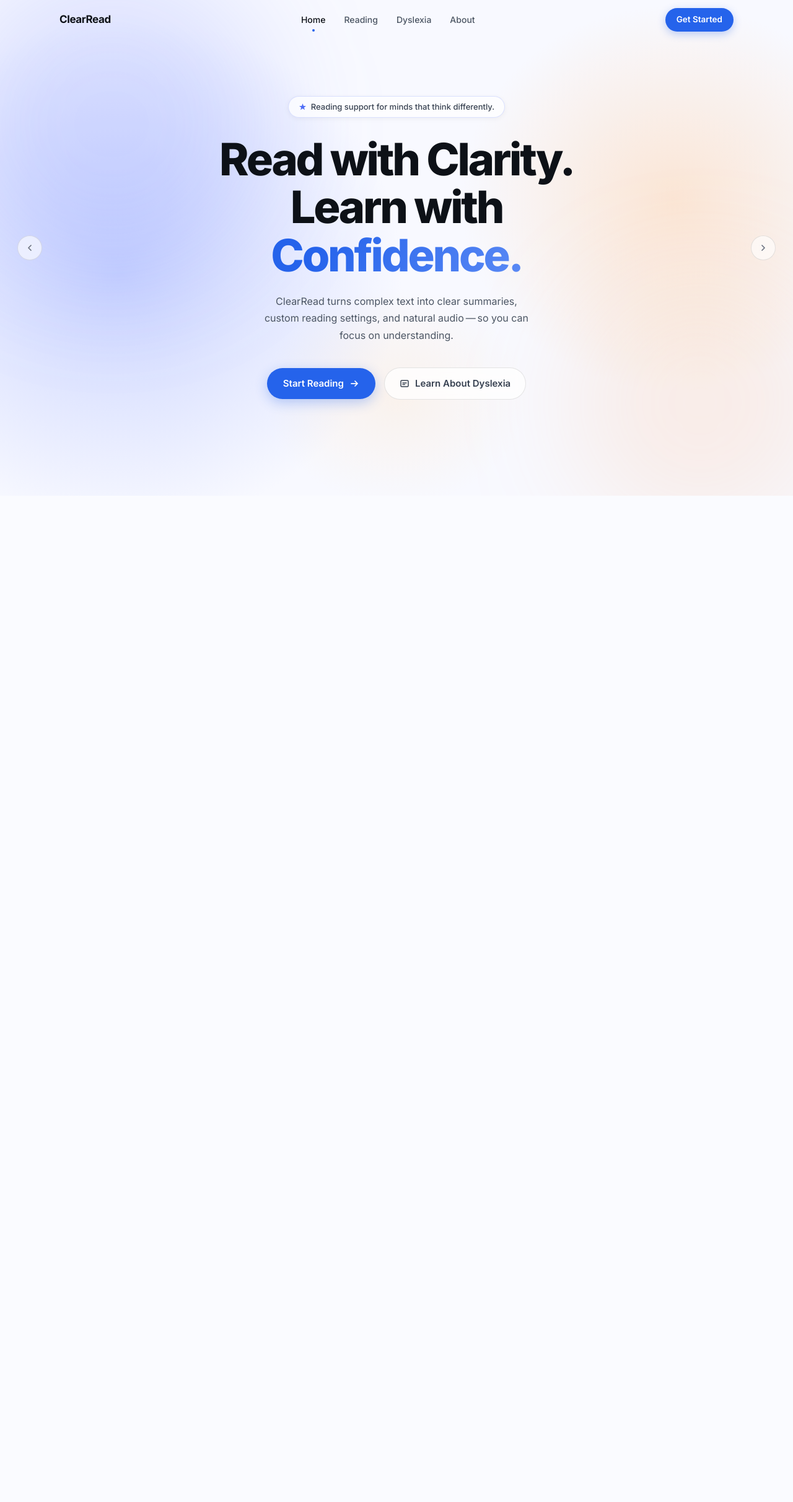
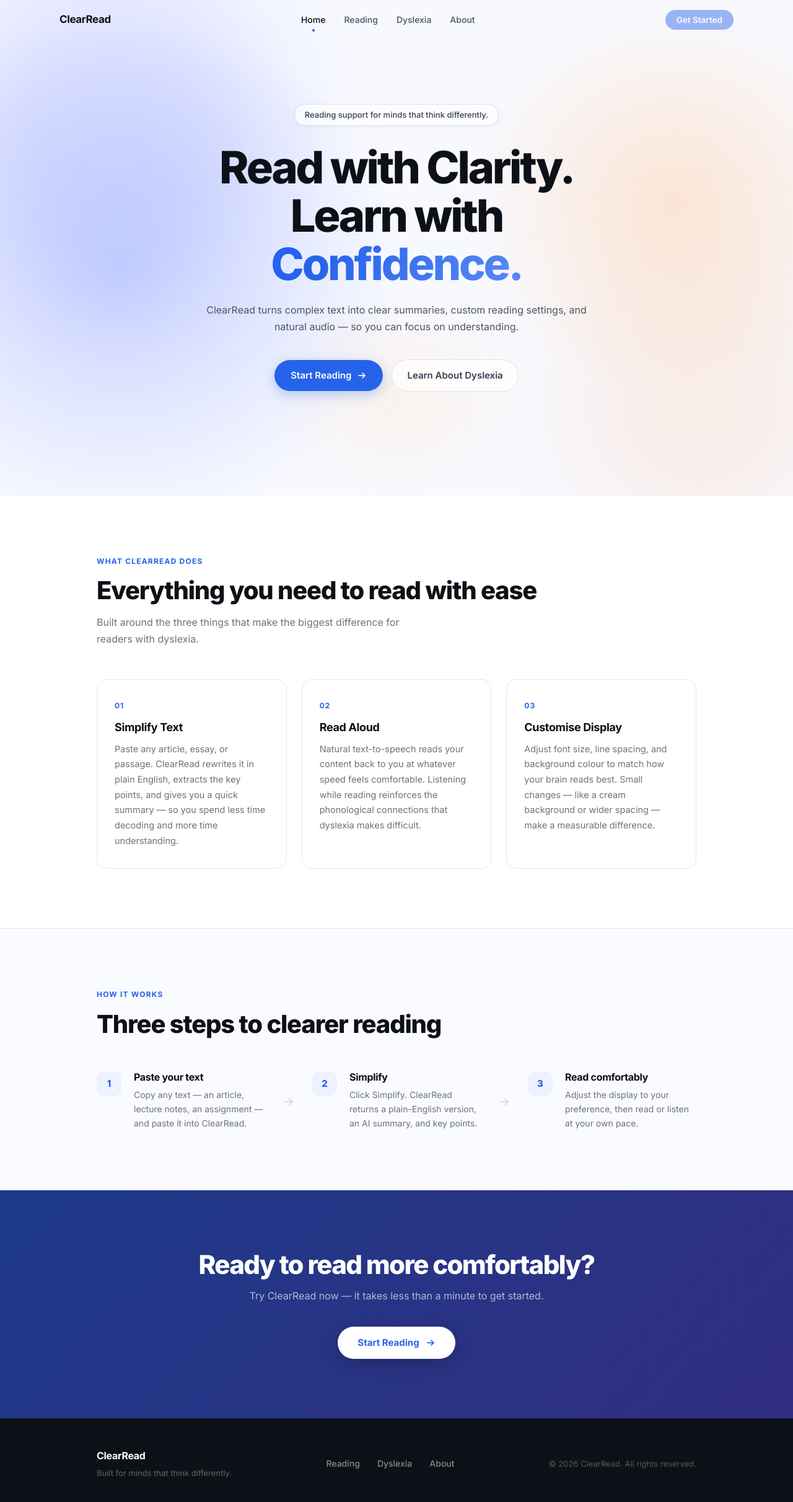
Before and after one commit to fit5120-tp43-12am/fit5120-tp43-newclearread, a Vue app in the folder frontend/: page / in a window 1280 px wide. Shown: the top 2424 px of the page at 62% size. Before the commit the page ends 800 px from the top, so only its background shows below. Built offline with nearby package versions, Linux system fonts and the light colour scheme.

Commit message:
Update Home page, add feature block and how it works block.

```diff
--- a/frontend/src/views/HomePage.vue
+++ b/frontend/src/views/HomePage.vue
@@ -2,11 +2,7 @@
 import { ref, onMounted, onUnmounted } from 'vue'
 
 const scrolled = ref(false)
-
-function onScroll() {
-  scrolled.value = window.scrollY > 10
-}
-
+function onScroll() { scrolled.value = window.scrollY > 10 }
 onMounted(() => window.addEventListener('scroll', onScroll))
 onUnmounted(() => window.removeEventListener('scroll', onScroll))
 </script>
@@ -14,63 +10,38 @@ onUnmounted(() => window.removeEventListener('scroll', onScroll))
 <template>
   <div class="page">
 
-    <!-- Navbar -->
+    <!-- ── Navbar ── -->
     <nav :class="['navbar', { 'navbar--scrolled': scrolled }]">
       <div class="nav-inner">
         <a href="/" class="nav-logo">ClearRead</a>
-
         <ul class="nav-links">
-          <li><a href="/" class="nav-link nav-link--active">Home</a></li>
-          <li><a href="/reading" class="nav-link">Reading</a></li>
+          <li><a href="/"         class="nav-link nav-link--active">Home</a></li>
+          <li><a href="/reading"  class="nav-link">Reading</a></li>
           <li><a href="/dyslexia" class="nav-link">Dyslexia</a></li>
-          <li><a href="#" class="nav-link">About</a></li>
+          <li><a href="#"         class="nav-link">About</a></li>
         </ul>
-
-        <a href="#" class="btn-nav">Get Started</a>
+        <button class="btn-nav btn-nav--disabled" disabled>Get Started</button>
       </div>
     </nav>
 
-    <!-- Hero -->
+    <!-- ── Hero ── -->
     <section class="hero">
-      <!-- Gradient background blobs -->
       <div class="blob blob--blue"></div>
       <div class="blob blob--peach"></div>
 
-      <!-- Side decorative circles -->
-      <button class="side-btn side-btn--left" aria-label="Previous">
-        <svg width="18" height="18" viewBox="0 0 18 18" fill="none">
-          <path d="M11 13L7 9L11 5" stroke="currentColor" stroke-width="1.75" stroke-linecap="round" stroke-linejoin="round"/>
-        </svg>
-      </button>
-      <button class="side-btn side-btn--right" aria-label="Next">
-        <svg width="18" height="18" viewBox="0 0 18 18" fill="none">
-          <path d="M7 5L11 9L7 13" stroke="currentColor" stroke-width="1.75" stroke-linecap="round" stroke-linejoin="round"/>
-        </svg>
-      </button>
-
       <div class="hero-content">
-        <!-- Badge -->
         <div class="badge">
-          <svg width="13" height="13" viewBox="0 0 13 13" fill="none">
-            <path d="M6.5 1L8 5H12L8.8 7.5L10 11.5L6.5 9L3 11.5L4.2 7.5L1 5H5L6.5 1Z" fill="#4f6ef7"/>
-          </svg>
           Reading support for minds that think differently.
         </div>
-
-        <!-- Heading -->
         <h1 class="hero-title">
           Read with Clarity.<br/>
           Learn with <span class="highlight">Confidence.</span>
         </h1>
-
-        <!-- Subtitle -->
         <p class="hero-sub">
-          ClearRead turns complex text into clear summaries,<br/>
-          custom reading settings, and natural audio&thinsp;&mdash;&thinsp;so you can<br/>
+          ClearRead turns complex text into clear summaries,
+          custom reading settings, and natural audio — so you can
           focus on understanding.
         </p>
-
-        <!-- Buttons -->
         <div class="hero-actions">
           <a href="/reading" class="btn-start">
             Start Reading
@@ -78,16 +49,111 @@ onUnmounted(() => window.removeEventListener('scroll', onScroll))
               <path d="M3 8H13M13 8L9 4M13 8L9 12" stroke="currentColor" stroke-width="1.75" stroke-linecap="round" stroke-linejoin="round"/>
             </svg>
           </a>
-          <a href="/dyslexia" class="btn-learn">
-            <svg width="16" height="16" viewBox="0 0 16 16" fill="none">
-              <rect x="2" y="3" width="12" height="10" rx="1.5" stroke="currentColor" stroke-width="1.5"/>
-              <path d="M5 7h6M5 9.5h3.5" stroke="currentColor" stroke-width="1.5" stroke-linecap="round"/>
-            </svg>
+          <a href="/dyslexia" class="btn-ghost">
             Learn About Dyslexia
           </a>
         </div>
       </div>
     </section>
+
+    <!-- ── Features ── -->
+    <section class="section-features">
+      <div class="container">
+        <p class="eyebrow">What ClearRead does</p>
+        <h2 class="section-title">Everything you need to read with ease</h2>
+        <p class="section-sub">Built around the three things that make the biggest difference for readers with dyslexia.</p>
+
+        <div class="features-grid">
+          <div class="feature-card">
+            <div class="feature-num">01</div>
+            <h3>Simplify Text</h3>
+            <p>Paste any article, essay, or passage. ClearRead rewrites it in plain English, extracts the key points, and gives you a quick summary — so you spend less time decoding and more time understanding.</p>
+          </div>
+          <div class="feature-card">
+            <div class="feature-num">02</div>
+            <h3>Read Aloud</h3>
+            <p>Natural text-to-speech reads your content back to you at whatever speed feels comfortable. Listening while reading reinforces the phonological connections that dyslexia makes difficult.</p>
+          </div>
+          <div class="feature-card">
+            <div class="feature-num">03</div>
+            <h3>Customise Display</h3>
+            <p>Adjust font size, line spacing, and background colour to match how your brain reads best. Small changes — like a cream background or wider spacing — make a measurable difference.</p>
+          </div>
+        </div>
+      </div>
+    </section>
+
+    <!-- ── How it works ── -->
+    <section class="section-steps">
+      <div class="container">
+        <p class="eyebrow">How it works</p>
+        <h2 class="section-title">Three steps to clearer reading</h2>
+
+        <div class="steps-row">
+          <div class="step">
+            <span class="step-num">1</span>
+            <div class="step-body">
+              <h3>Paste your text</h3>
+              <p>Copy any text — an article, lecture notes, an assignment — and paste it into ClearRead.</p>
+            </div>
+          </div>
+          <div class="step-arrow">
+            <svg width="20" height="20" viewBox="0 0 20 20" fill="none">
+              <path d="M4 10H16M16 10L11 5M16 10L11 15" stroke="#d1d5db" stroke-width="1.75" stroke-linecap="round" stroke-linejoin="round"/>
+            </svg>
+          </div>
+          <div class="step">
+            <span class="step-num">2</span>
+            <div class="step-body">
+              <h3>Simplify</h3>
+              <p>Click Simplify. ClearRead returns a plain-English version, an AI summary, and key points.</p>
+            </div>
+          </div>
+          <div class="step-arrow">
+            <svg width="20" height="20" viewBox="0 0 20 20" fill="none">
+              <path d="M4 10H16M16 10L11 5M16 10L11 15" stroke="#d1d5db" stroke-width="1.75" stroke-linecap="round" stroke-linejoin="round"/>
+            </svg>
+          </div>
+          <div class="step">
+            <span class="step-num">3</span>
+            <div class="step-body">
+              <h3>Read comfortably</h3>
+              <p>Adjust the display to your preference, then read or listen at your own pace.</p>
+            </div>
+          </div>
+        </div>
+      </div>
+    </section>
+
+    <!-- ── CTA ── -->
+    <section class="section-cta">
+      <div class="container">
+        <h2>Ready to read more comfortably?</h2>
+        <p>Try ClearRead now — it takes less than a minute to get started.</p>
+        <a href="/reading" class="btn-cta">
+          Start Reading
+          <svg width="16" height="16" viewBox="0 0 16 16" fill="none">
+            <path d="M3 8H13M13 8L9 4M13 8L9 12" stroke="currentColor" stroke-width="1.75" stroke-linecap="round" stroke-linejoin="round"/>
+          </svg>
+        </a>
+      </div>
+    </section>
+
+    <!-- ── Footer ── -->
+    <footer class="footer">
+      <div class="container footer-inner">
+        <div class="footer-left">
+          <span class="footer-logo">ClearRead</span>
+          <p class="footer-tagline">Built for minds that think differently.</p>
+        </div>
+        <nav class="footer-links">
+          <a href="/reading"  class="footer-link">Reading</a>
+          <a href="/dyslexia" class="footer-link">Dyslexia</a>
+          <a href="#"         class="footer-link">About</a>
+        </nav>
+        <p class="footer-copy">© 2026 ClearRead. All rights reserved.</p>
+      </div>
+    </footer>
 
   </div>
 </template>
@@ -96,26 +162,23 @@ onUnmounted(() => window.removeEventListener('scroll', onScroll))
 /* ── Page ── */
 .page {
   min-height: 100vh;
-  overflow: hidden;
+  background: #fff;
+  color: #0d1117;
 }
 
 /* ── Navbar ── */
 .navbar {
   position: fixed;
-  top: 0;
-  left: 0;
-  right: 0;
+  top: 0; left: 0; right: 0;
   z-index: 100;
   transition: background 0.3s, box-shadow 0.3s;
 }
-
 .navbar--scrolled {
-  background: rgba(255, 255, 255, 0.85);
+  background: rgba(255,255,255,0.88);
   backdrop-filter: blur(18px);
   -webkit-backdrop-filter: blur(18px);
-  box-shadow: 0 1px 0 rgba(0, 0, 0, 0.06);
+  box-shadow: 0 1px 0 rgba(0,0,0,0.06);
 }
-
 .nav-inner {
   max-width: 1160px;
   margin: 0 auto;
@@ -123,79 +186,47 @@ onUnmounted(() => window.removeEventListener('scroll', onScroll))
   height: 64px;
   display: flex;
   align-items: center;
-  gap: 0;
 }
-
 .nav-logo {
-  font-size: 17px;
-  font-weight: 700;
-  color: #0d1117;
-  letter-spacing: -0.4px;
-  text-decoration: none;
-  flex-shrink: 0;
+  font-size: 17px; font-weight: 700;
+  color: #0d1117; letter-spacing: -0.4px;
+  text-decoration: none; flex-shrink: 0;
 }
-
 .nav-links {
-  display: flex;
-  list-style: none;
-  margin: 0 auto;
-  padding: 0;
-  gap: 2px;
+  display: flex; list-style: none;
+  margin: 0 auto; padding: 0; gap: 2px;
 }
-
 .nav-link {
-  display: block;
-  padding: 6px 14px;
-  font-size: 14px;
-  font-weight: 500;
-  color: #4b5563;
-  text-decoration: none;
+  display: block; padding: 6px 14px;
+  font-size: 14px; font-weight: 500;
+  color: #4b5563; text-decoration: none;
   border-radius: 999px;
   transition: color 0.2s, background 0.2s;
   position: relative;
 }
-
-.nav-link:hover {
-  color: #0d1117;
-  background: rgba(0, 0, 0, 0.04);
-}
-
-.nav-link--active {
-  color: #0d1117;
-}
-
-/* Active underline dot */
+.nav-link:hover { color: #0d1117; background: rgba(0,0,0,0.04); }
+.nav-link--active { color: #0d1117; }
 .nav-link--active::after {
   content: '';
   position: absolute;
-  bottom: -2px;
-  left: 50%;
-  transform: translateX(-50%);
-  width: 4px;
-  height: 4px;
-  border-radius: 50%;
-  background: #2563eb;
+  bottom: -2px; left: 50%; transform: translateX(-50%);
+  width: 4px; height: 4px;
+  border-radius: 50%; background: #2563eb;
 }
-
 .btn-nav {
-  display: inline-flex;
-  align-items: center;
+  display: inline-flex; align-items: center;
   padding: 8px 18px;
-  background: #2563eb;
-  color: #fff;
-  font-size: 13.5px;
-  font-weight: 600;
-  border-radius: 999px;
-  text-decoration: none;
-  transition: background 0.2s, transform 0.15s, box-shadow 0.2s;
-  box-shadow: 0 4px 14px rgba(37, 99, 235, 0.3);
-  flex-shrink: 0;
+  background: #2563eb; color: #fff;
+  font-size: 13.5px; font-weight: 600;
+  border-radius: 999px; text-decoration: none; flex-shrink: 0;
+  box-shadow: 0 4px 14px rgba(37,99,235,0.3);
+  transition: background 0.2s, transform 0.15s;
 }
-
-.btn-nav:hover {
-  background: #1d4ed8;
-  transform: translateY(-1px);
-  box-shadow: 0 8px 20px rgba(37, 99, 235, 0.35);
+.btn-nav:hover:not(:disabled) { background: #1d4ed8; transform: translateY(-1px); }
+.btn-nav--disabled {
+  opacity: 0.45;
+  cursor: not-allowed;
+  box-shadow: none;
 }
 
 /* ── Hero ── */
@@ -205,15 +236,13 @@ onUnmounted(() => window.removeEventListener('scroll', onScroll))
   display: flex;
   align-items: center;
   justify-content: center;
-  /* Gradient matching the design: blue-purple left → warm peach right */
   background:
-    radial-gradient(ellipse 55% 80% at 15% 55%, rgba(147, 167, 255, 0.45) 0%, transparent 65%),
-    radial-gradient(ellipse 45% 65% at 85% 40%, rgba(255, 200, 150, 0.4) 0%, transparent 60%),
-    radial-gradient(ellipse 30% 40% at 50% 80%, rgba(255, 220, 180, 0.25) 0%, transparent 55%),
+    radial-gradient(ellipse 55% 80% at 15% 55%, rgba(147,167,255,0.45) 0%, transparent 65%),
+    radial-gradient(ellipse 45% 65% at 85% 40%, rgba(255,200,150,0.4) 0%, transparent 60%),
+    radial-gradient(ellipse 30% 40% at 50% 80%, rgba(255,220,180,0.25) 0%, transparent 55%),
     #f8f9ff;
+  overflow: hidden;
 }
-
-/* Soft colour blobs for extra depth */
 .blob {
   position: absolute;
   border-radius: 50%;
@@ -221,53 +250,9 @@ onUnmounted(() => window.removeEventListener('scroll', onScroll))
   pointer-events: none;
   z-index: 0;
 }
+.blob--blue  { width: 520px; height: 520px; background: rgba(99,120,255,0.18); top: -60px; left: -80px; }
+.blob--peach { width: 420px; height: 420px; background: rgba(255,165,100,0.15); bottom: -60px; right: -60px; }
 
-.blob--blue {
-  width: 520px;
-  height: 520px;
-  background: rgba(99, 120, 255, 0.18);
-  top: -60px;
-  left: -80px;
-}
-
-.blob--peach {
-  width: 420px;
-  height: 420px;
-  background: rgba(255, 165, 100, 0.15);
-  bottom: -60px;
-  right: -60px;
-}
-
-/* Side arrow buttons */
-.side-btn {
-  position: absolute;
-  top: 50%;
-  transform: translateY(-50%);
-  width: 40px;
-  height: 40px;
-  border-radius: 50%;
-  border: 1.5px solid rgba(0, 0, 0, 0.1);
-  background: rgba(255, 255, 255, 0.6);
-  backdrop-filter: blur(8px);
-  color: #6b7280;
-  display: flex;
-  align-items: center;
-  justify-content: center;
-  cursor: pointer;
-  z-index: 2;
-  transition: background 0.2s, border-color 0.2s, box-shadow 0.2s;
-}
-
-.side-btn:hover {
-  background: rgba(255, 255, 255, 0.9);
-  border-color: rgba(0, 0, 0, 0.15);
-  box-shadow: 0 4px 12px rgba(0, 0, 0, 0.08);
-}
-
-.side-btn--left  { left: 28px; }
-.side-btn--right { right: 28px; }
-
-/* Hero content */
 .hero-content {
   position: relative;
   z-index: 1;
@@ -275,98 +260,231 @@ onUnmounted(() => window.removeEventListener('scroll', onScroll))
   padding: 0 24px;
   max-width: 700px;
 }
-
-/* Badge pill */
 .badge {
-  display: inline-flex;
-  align-items: center;
-  gap: 7px;
+  display: inline-flex; align-items: center; gap: 7px;
   padding: 6px 16px;
-  background: rgba(255, 255, 255, 0.7);
-  border: 1px solid rgba(79, 110, 247, 0.2);
+  background: rgba(255,255,255,0.7);
+  border: 1px solid rgba(79,110,247,0.2);
   border-radius: 999px;
-  font-size: 13px;
-  font-weight: 500;
-  color: #374151;
+  font-size: 13px; font-weight: 500; color: #374151;
   margin-bottom: 28px;
   backdrop-filter: blur(10px);
-  box-shadow: 0 2px 8px rgba(0, 0, 0, 0.05);
+  box-shadow: 0 2px 8px rgba(0,0,0,0.05);
 }
-
-/* Heading */
 .hero-title {
   font-size: clamp(44px, 7.5vw, 72px);
-  font-weight: 800;
-  letter-spacing: -0.045em;
-  line-height: 1.08;
-  color: #0d1117;
+  font-weight: 800; letter-spacing: -0.045em;
+  line-height: 1.08; color: #0d1117;
   margin-bottom: 22px;
 }
-
 .highlight {
   background: linear-gradient(120deg, #2563eb 20%, #5b8af5 100%);
   -webkit-background-clip: text;
   -webkit-text-fill-color: transparent;
   background-clip: text;
 }
+.hero-sub {
+  font-size: 16px; line-height: 1.72;
+  color: #4b5563; margin-bottom: 38px;
+}
+.hero-actions {
+  display: flex; align-items: center;
+  justify-content: center; gap: 14px; flex-wrap: wrap;
+}
+.btn-start {
+  display: inline-flex; align-items: center; gap: 9px;
+  padding: 13px 26px;
+  background: #2563eb; color: #fff;
+  font-size: 15px; font-weight: 600;
+  border-radius: 999px; text-decoration: none;
+  box-shadow: 0 6px 20px rgba(37,99,235,0.3);
+  transition: background 0.2s, transform 0.15s, box-shadow 0.2s;
+}
+.btn-start:hover { background: #1d4ed8; transform: translateY(-2px); box-shadow: 0 12px 28px rgba(37,99,235,0.35); }
+.btn-ghost {
+  display: inline-flex; align-items: center; gap: 9px;
+  padding: 13px 24px;
+  background: rgba(255,255,255,0.75); color: #374151;
+  font-size: 15px; font-weight: 600;
+  border-radius: 999px; border: 1px solid rgba(0,0,0,0.1);
+  text-decoration: none; backdrop-filter: blur(10px);
+  transition: background 0.2s, transform 0.15s;
+}
+.btn-ghost:hover { background: rgba(255,255,255,0.95); transform: translateY(-2px); box-shadow: 0 8px 20px rgba(0,0,0,0.08); }
 
-/* Subtitle */
-.hero-sub {
-  font-size: 16px;
-  line-height: 1.72;
-  color: #4b5563;
-  margin-bottom: 38px;
+/* ── Shared layout ── */
+.container {
+  max-width: 1040px;
+  margin: 0 auto;
+  padding: 0 36px;
+}
+.eyebrow {
+  font-size: 12px; font-weight: 700;
+  letter-spacing: 0.1em; text-transform: uppercase;
+  color: #2563eb; margin: 0 0 14px;
+}
+.section-title {
+  font-size: clamp(26px, 3.5vw, 40px);
+  font-weight: 800; letter-spacing: -0.03em;
+  margin: 0 0 14px; line-height: 1.2;
+}
+.section-sub {
+  font-size: 16px; color: #6b7280;
+  line-height: 1.65; margin: 0 0 52px;
+  max-width: 520px;
 }
 
-/* Action buttons */
-.hero-actions {
+/* ── Features ── */
+.section-features {
+  padding: 96px 0;
+  border-bottom: 1px solid #e5e7eb;
+}
+.features-grid {
+  display: grid;
+  grid-template-columns: repeat(3, 1fr);
+  gap: 24px;
+}
+.feature-card {
+  padding: 32px 28px;
+  border: 1px solid #e5e7eb;
+  border-radius: 16px;
+  background: #fff;
+  transition: box-shadow 0.2s, transform 0.2s;
+}
+.feature-card:hover {
+  transform: translateY(-4px);
+  box-shadow: 0 12px 32px rgba(0,0,0,0.07);
+}
+.feature-num {
+  font-size: 12px; font-weight: 700;
+  letter-spacing: 0.08em; color: #2563eb;
+  margin-bottom: 16px;
+}
+.feature-card h3 {
+  font-size: 18px; font-weight: 700;
+  letter-spacing: -0.02em; margin: 0 0 12px;
+}
+.feature-card p {
+  font-size: 14.5px; color: #6b7280;
+  line-height: 1.7; margin: 0;
+}
+
+/* ── Steps ── */
+.section-steps {
+  padding: 96px 0;
+  background: #fafbff;
+  border-bottom: 1px solid #e5e7eb;
+}
+.steps-row {
   display: flex;
   align-items: center;
-  justify-content: center;
-  gap: 14px;
-  flex-wrap: wrap;
+  gap: 0;
+  margin-top: 52px;
+}
+.step {
+  flex: 1;
+  display: flex;
+  gap: 20px;
+  align-items: flex-start;
+}
+.step-num {
+  width: 40px; height: 40px;
+  flex-shrink: 0;
+  display: flex; align-items: center; justify-content: center;
+  background: #eef2ff;
+  color: #2563eb;
+  font-size: 15px; font-weight: 800;
+  border-radius: 12px;
+}
+.step-body h3 {
+  font-size: 16px; font-weight: 700;
+  margin: 0 0 8px; letter-spacing: -0.02em;
+}
+.step-body p {
+  font-size: 14px; color: #6b7280;
+  line-height: 1.65; margin: 0;
+}
+.step-arrow {
+  flex-shrink: 0;
+  padding: 0 28px;
+  margin-top: 10px;
 }
 
-.btn-start {
-  display: inline-flex;
+/* ── CTA ── */
+.section-cta {
+  padding: 96px 0;
+  background: linear-gradient(135deg, #1e3a8a 0%, #312e81 100%);
+  text-align: center;
+}
+.section-cta h2 {
+  font-size: clamp(26px, 4vw, 42px);
+  font-weight: 800; color: #fff;
+  letter-spacing: -0.04em; margin: 0 0 14px;
+}
+.section-cta p {
+  font-size: 16px; color: rgba(255,255,255,0.65);
+  margin: 0 0 36px;
+}
+.btn-cta {
+  display: inline-flex; align-items: center; gap: 10px;
+  padding: 14px 32px;
+  background: #fff; color: #2563eb;
+  font-size: 15px; font-weight: 700;
+  border-radius: 999px; text-decoration: none;
+  box-shadow: 0 8px 28px rgba(0,0,0,0.2);
+  transition: background 0.2s, transform 0.15s;
+}
+.btn-cta:hover { background: #eef2ff; transform: translateY(-2px); }
+
+/* ── Footer ── */
+.footer {
+  background: #0d1117;
+  padding: 48px 0;
+}
+.footer-inner {
+  display: flex;
   align-items: center;
-  gap: 9px;
-  padding: 13px 26px;
-  background: #2563eb;
-  color: #fff;
-  font-size: 15px;
-  font-weight: 600;
-  border-radius: 999px;
+  justify-content: space-between;
+  flex-wrap: wrap;
+  gap: 24px;
+}
+.footer-left {
+  display: flex;
+  flex-direction: column;
+  gap: 4px;
+}
+.footer-logo {
+  font-size: 16px; font-weight: 700;
+  color: #fff; letter-spacing: -0.3px;
+}
+.footer-tagline {
+  font-size: 13px; color: rgba(255,255,255,0.35);
+  margin: 0;
+}
+.footer-links {
+  display: flex; gap: 28px;
+}
+.footer-link {
+  font-size: 14px; font-weight: 500;
+  color: rgba(255,255,255,0.5);
   text-decoration: none;
-  transition: background 0.2s, transform 0.15s, box-shadow 0.2s;
-  box-shadow: 0 6px 20px rgba(37, 99, 235, 0.3);
+  transition: color 0.2s;
+}
+.footer-link:hover { color: #fff; }
+.footer-copy {
+  font-size: 13px; color: rgba(255,255,255,0.3);
+  margin: 0;
 }
 
-.btn-start:hover {
-  background: #1d4ed8;
-  transform: translateY(-2px);
-  box-shadow: 0 12px 28px rgba(37, 99, 235, 0.35);
+/* ── Responsive ── */
+@media (max-width: 1024px) {
+  .features-grid { grid-template-columns: repeat(2, 1fr); }
 }
-
-.btn-learn {
-  display: inline-flex;
-  align-items: center;
-  gap: 9px;
-  padding: 13px 24px;
-  background: rgba(255, 255, 255, 0.75);
-  color: #374151;
-  font-size: 15px;
-  font-weight: 600;
-  border-radius: 999px;
-  border: 1px solid rgba(0, 0, 0, 0.1);
-  text-decoration: none;
-  backdrop-filter: blur(10px);
-  transition: background 0.2s, transform 0.15s, box-shadow 0.2s;
-}
-
-.btn-learn:hover {
-  background: rgba(255, 255, 255, 0.95);
-  transform: translateY(-2px);
-  box-shadow: 0 8px 20px rgba(0, 0, 0, 0.08);
+@media (max-width: 768px) {
+  .features-grid { grid-template-columns: 1fr; }
+  .steps-row  { flex-direction: column; gap: 24px; }
+  .step-arrow { display: none; }
+  .footer-inner { flex-direction: column; align-items: flex-start; }
+  .nav-links, .btn-nav { display: none; }
 }
 </style>
```
